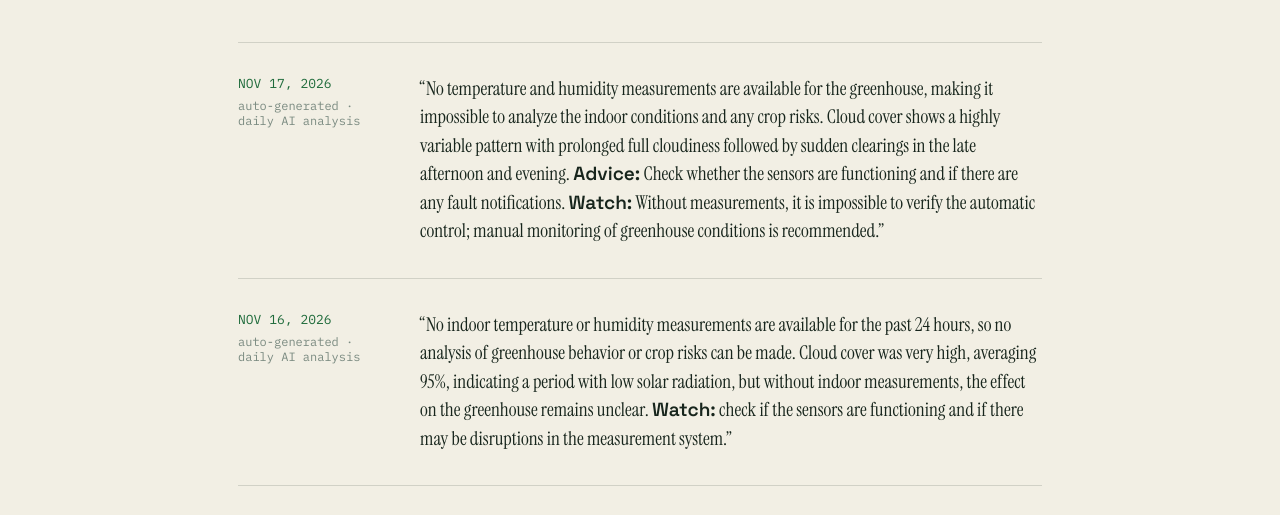
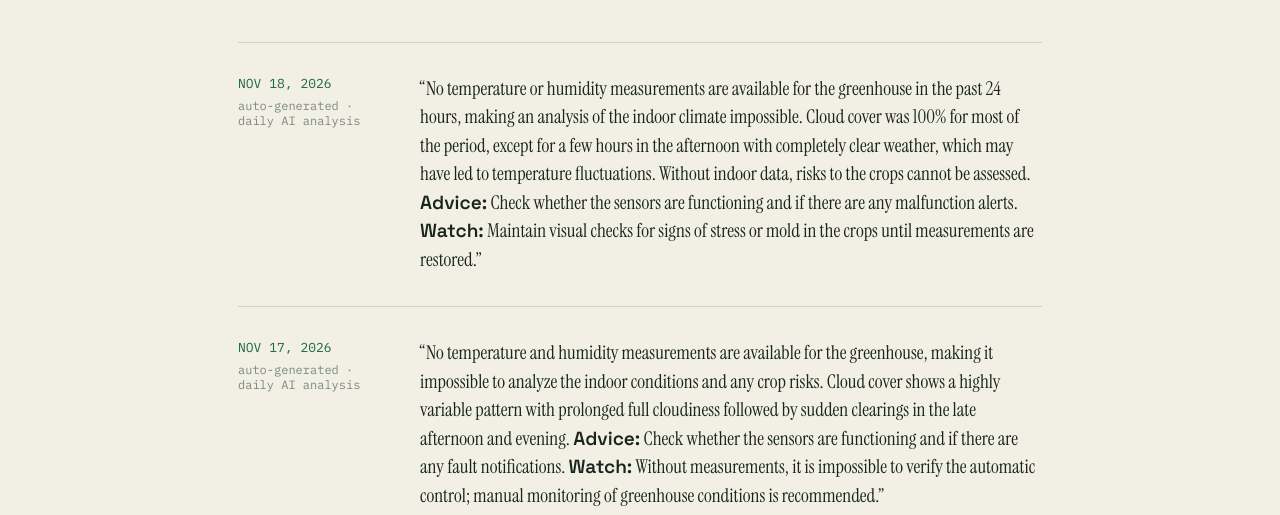
Before and after one commit to TheAutonomousgreenhouse/autonomousgreenhouse-site, a plain HTML site: page ai-analyses.html in a window 1280 px wide. Shown: the part 263-778 px from the top of the page. Drawn offline with Linux system fonts and the light colour scheme.

Commit message:
Daily AI analysis: NOV 18, 2026

```diff
--- a/ai-analyses.html
+++ b/ai-analyses.html
@@ -35,6 +35,15 @@
   <h1 class="build-log-title">Every night, read back to you.</h1>
   <div class="phase-list">
     <!-- DAILY-ANALYSIS-START — kas/scripts/daily-analysis-site-update.mjs inserts new phase-rows right after this marker -->
+    <div class="phase-row" data-auto-ts="1794960060127">
+      <div>
+        <div class="phase-tag">NOV 18, 2026</div>
+        <div class="phase-status">auto-generated &middot; daily AI analysis</div>
+      </div>
+      <div>
+        <p class="analysis-quote">&ldquo;No temperature or humidity measurements are available for the greenhouse in the past 24 hours, making an analysis of the indoor climate impossible. Cloud cover was 100% for most of the period, except for a few hours in the afternoon with completely clear weather, which may have led to temperature fluctuations. Without indoor data, risks to the crops cannot be assessed. <strong>Advice:</strong> Check whether the sensors are functioning and if there are any malfunction alerts. <strong>Watch:</strong> Maintain visual checks for signs of stress or mold in the crops until measurements are restored.&rdquo;</p>
+      </div>
+    </div>
     <div class="phase-row" data-auto-ts="1794873655468">
       <div>
         <div class="phase-tag">NOV 17, 2026</div>
```
Also changed, not shown: index.html (+3 -3 lines).
